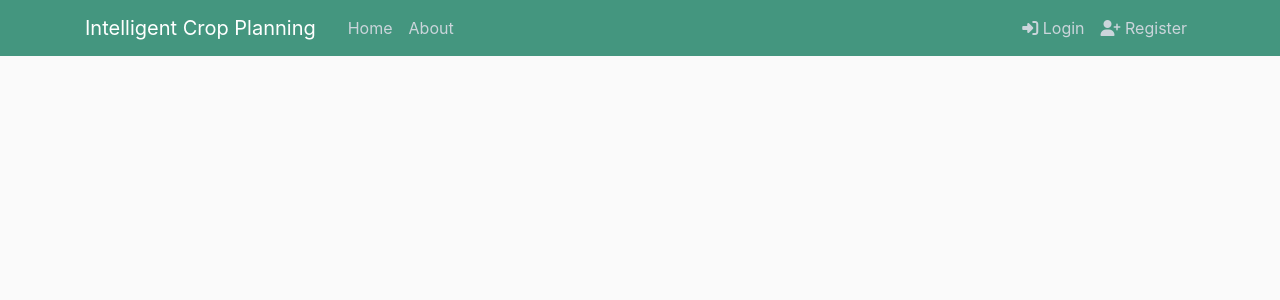
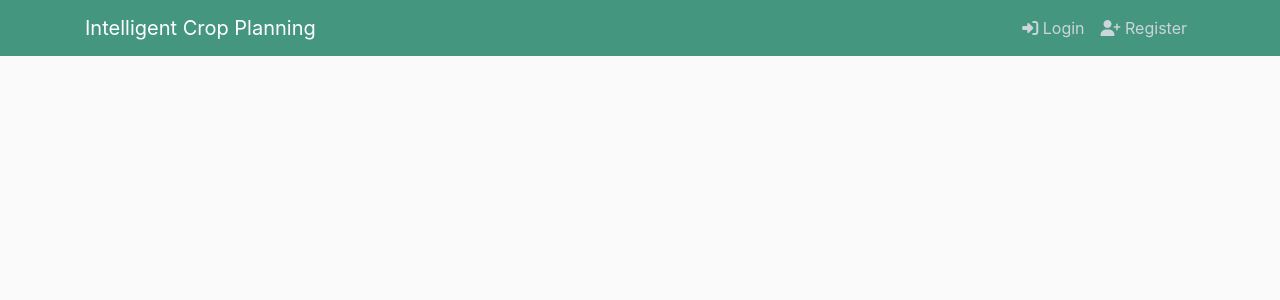
Before and after one commit to harinderkk/W25_4495_S2_HarinderK, a Python web app: template Implementation/IntelligentCropPlanning/templates/layout.html in a window 1280 px wide. Shown: the top 300 px of the page. Run offline with Jinja, Linux system fonts and the light colour scheme; the template is opened without the code that fills it, so the values that code supplies are empty; some libraries are stand-ins or nearby versions.

Commit message:
Update layout.html

```diff
--- a/Implementation/IntelligentCropPlanning/templates/layout.html
+++ b/Implementation/IntelligentCropPlanning/templates/layout.html
@@ -43,8 +43,6 @@
         </button>
         <div class="collapse navbar-collapse" id="navbarToggle">
             <div class="navbar-nav mr-auto">
-                <a class="nav-item nav-link" href="/">Home</a>
-                <a class="nav-item nav-link" href="/about">About</a>
             </div>
 
             <div class="navbar-nav">
```
